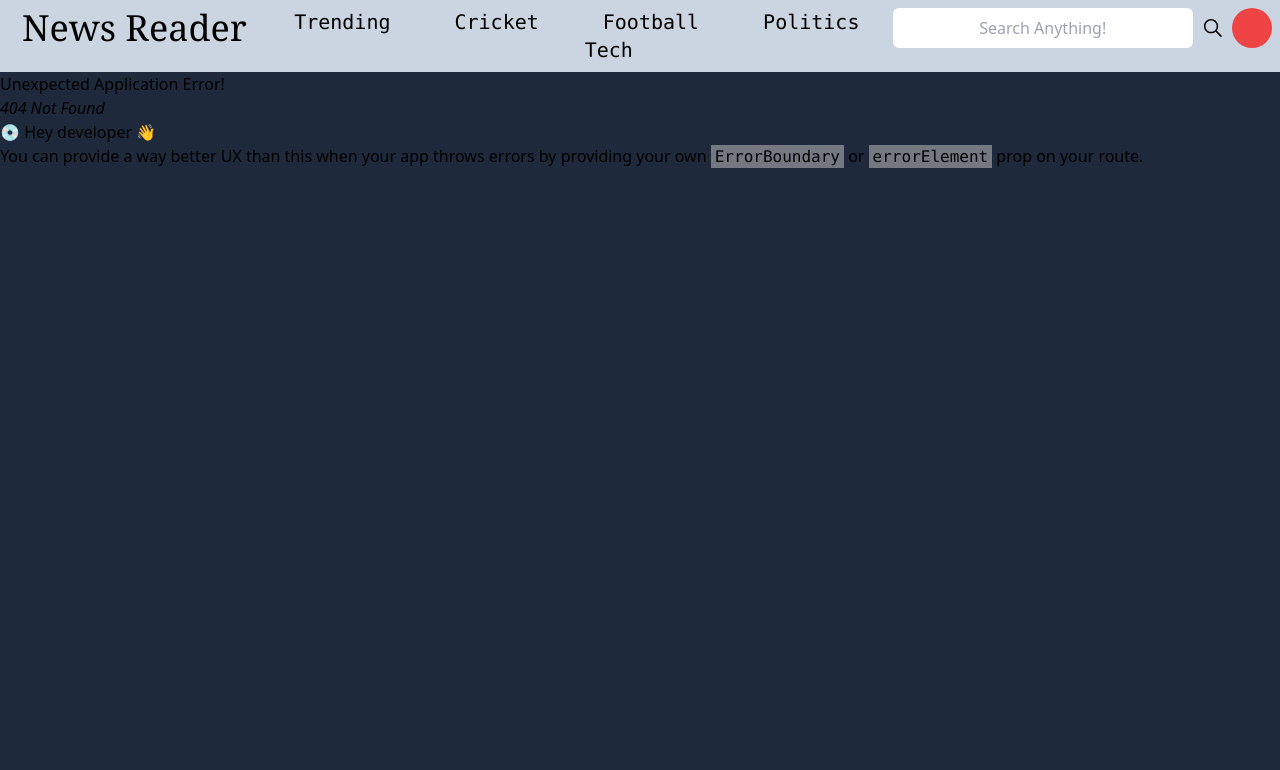
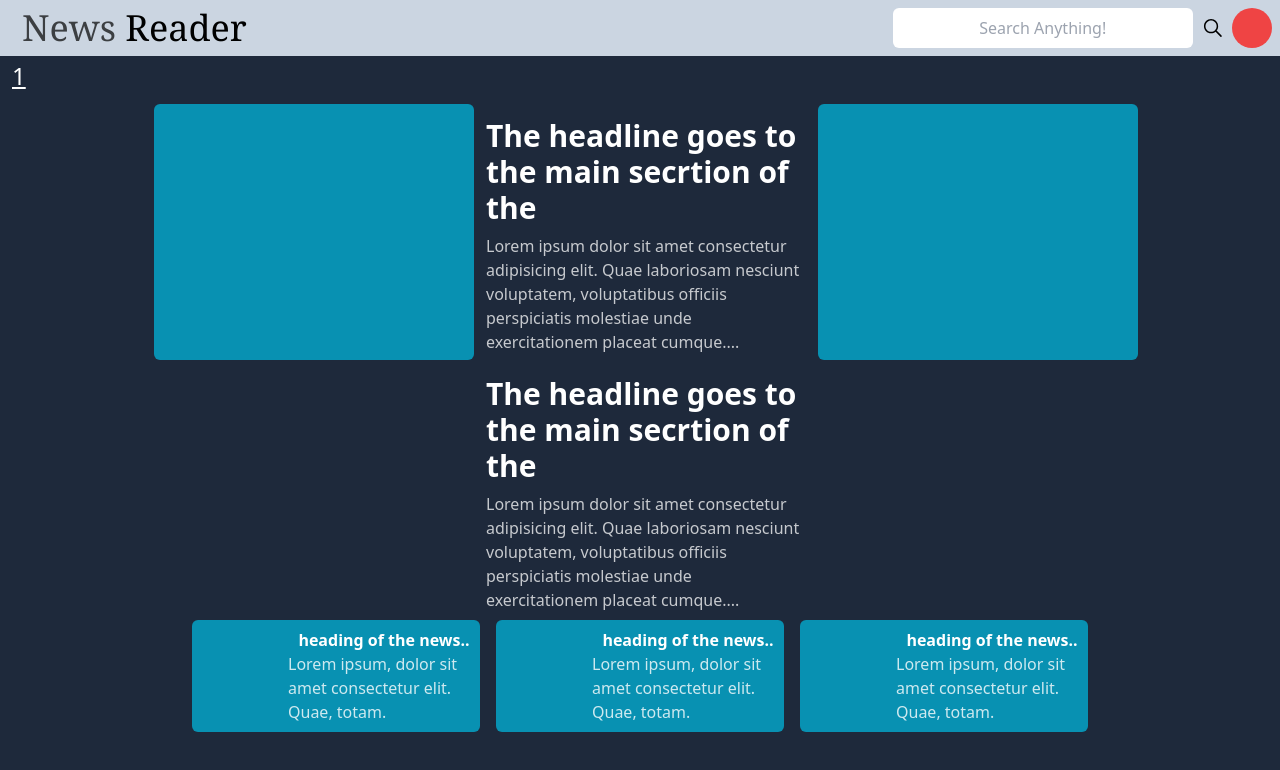
Before and after one commit to hasankhan10/news-reader, a React (Vite) app: page /1 in a window 1280 px wide. Before the commit this address had no page. Shown: the top 770 px of the page. Built offline with nearby package versions, Linux system fonts and the light colour scheme.

Commit message:
implementing page name according to routing

```diff
--- a/src/App.tsx
+++ b/src/App.tsx
@@ -8,6 +8,7 @@ import Football from "./pages/Football"
 import Politics from "./pages/Politics"
 import Tech from "./pages/Tech"
 import Trending from "./pages/Trending"
+import Search from "./pages/Search"
 const router = createBrowserRouter([
   {
     path:"/",
@@ -40,6 +41,10 @@ const router = createBrowserRouter([
   {
     path:"/trending",
     element:<Trending />
+  },
+  {
+    path:"/:search",
+    element:<Search />
   }
 ])
 
--- a/src/components/Layout.tsx
+++ b/src/components/Layout.tsx
@@ -1,10 +1,10 @@
 import Newscomponent from "./Newscomponent"
 
-function Layout() {
+function Layout({name}) {
   return (
     <div className=" w-full h-fit">
         <div className="sectionheading w-full h-fit ">
-            <p className=" text-2xl px-3 py-1 underline w-full text-white">Topic news</p>
+            <p className=" text-2xl px-3 py-1 underline w-full text-white">{name}</p>
             <div className=" w-full h-fit flex flex-wrap justify-center items-center">
                 <div className="image w-80 h-64 bg-cyan-600 my-2 ml-3 rounded-md"></div>
                 <div className="describtion ">
--- a/src/components/Navbar.tsx
+++ b/src/components/Navbar.tsx
@@ -1,9 +1,8 @@
-/* eslint-disable @typescript-eslint/no-unused-vars */
 
+import { NavLink } from "react-router-dom";
 import { useState } from "react";
 import { IoIosSearch } from "react-icons/io";
 import Profile from "./Profile";
-import { NavLink } from "react-router-dom";
 function Navbar() {
   const [profile,setProfile] = useState<boolean>(false)
   const [value,setValue] = useState<string>()
@@ -17,14 +16,10 @@ function Navbar() {
   return (
     <div className="navbar w-full h-full flex flex-col sm:flex-row">
         <div className="logo sm:h-full h-16 sm:w-1/5 w-full flex justify-center items-center">
-            <h1 className=" sm:text-4xl text-2xl font-serif">News Reader</h1>
+            <a href="/"><h1 className=" sm:text-4xl text-2xl font-serif"><span className=" opacity-70">News</span> Reader</h1></a>
         </div>
         <div className="tags sm:h-full h-auto w-full sm:w-3/6 flex flex-wrap justify-center items-center sm:space-x-16 space-x-7 sm:text-xl text-sm py-2 sm:py-0 font-mono">
-            <a href="" className=" hover:scale-105 hover:font-bold">Trending</a>
-            <a href="" className=" hover:scale-105 hover:font-bold">Cricket</a>
-            <a href="" className=" hover:scale-105 hover:font-bold">Football</a>
-            <a href="" className=" hover:scale-105 hover:font-bold">Politics</a>
-            <a href="" className=" hover:scale-105 hover:font-bold">Tech</a>
+            {/* <NavLink to={"/trending"}>Trending</NavLink> */}
         </div>
         <div className="search sm:h-full h-16 sm:w-[30%] w-full flex justify-center items-center gap-2 py-2 sm:py-0">
 
--- a/src/pages/Cricket.tsx
+++ b/src/pages/Cricket.tsx
@@ -1,10 +1,9 @@
-/* eslint-disable @typescript-eslint/no-unused-vars */
+
 import Layout from "@/components/Layout"
 function Cricket() {
-  const pageName = "Cricket";
   return (
     <div className="cricket w-full h-fit">
-      <Layout />
+      <Layout name="Cricket"/>
     </div>
   )
 }
--- a/src/pages/Football.tsx
+++ b/src/pages/Football.tsx
@@ -1,10 +1,9 @@
 /* eslint-disable @typescript-eslint/no-unused-vars */
 import Layout from "@/components/Layout"
 function Football() {
-  const pageName = "Football";
   return (
     <div className="football w-full h-fit">
-      <Layout />
+      <Layout name="Football"/>
     </div>
   )
 }
--- a/src/pages/Login.tsx
+++ b/src/pages/Login.tsx
@@ -1,7 +1,7 @@
 
 function Login() {
   return (
-    <div className="login w-full h-screen flex justify-center items-center bg-gray-600">
+    <div className="login w-full h-fit py-10 flex justify-center items-center">
         <div className=" w-[350px] h-[400px] bg-gray-100 rounded-md flex flex-col gap-4">
             <div className="upper w-full h-1/4 flex justify-center items-center gap-1 flex-col mt-4">
                 <h1 className=" text-3xl font-semibold">Welcome back</h1>
--- a/src/pages/News.tsx
+++ b/src/pages/News.tsx
@@ -1,11 +1,10 @@
 import Layout from "@/components/Layout"
-
 function News() {
   return (
     <div className=" w-full h-fit">
 
         <div className="allnews w-full h-fit">
-            <Layout />
+            <Layout name="home"/>
         </div>
     </div>
   )
--- a/src/pages/Politics.tsx
+++ b/src/pages/Politics.tsx
@@ -1,10 +1,9 @@
 /* eslint-disable @typescript-eslint/no-unused-vars */
 import Layout from "@/components/Layout"
 function Politics() {
-  const pageName = "Politics";
   return (
     <div className="politics w-full h-fit">
-      <Layout />
+      <Layout name="Politics"/>
     </div>
   )
 }
--- a/src/pages/Search.tsx
+++ b/src/pages/Search.tsx
@@ -1,7 +1,12 @@
+import Layout from "@/components/Layout"
+import { useParams } from "react-router"
+function Search() {
+  const pageName = useParams()
 
-function Search() {
   return (
-    <div>Search</div>
+    <div className="football w-full h-fit">
+      <Layout name={pageName.search}/>
+    </div>
   )
 }
 
--- a/src/pages/Signup.tsx
+++ b/src/pages/Signup.tsx
@@ -1,7 +1,7 @@
 
 function Signup() {
   return (
-    <div className="signup w-full h-screen flex justify-center items-center bg-gray-600">
+    <div className="signup w-full h-fit py-10 flex justify-center items-center">
         <div className=" w-[350px] h-[400px] bg-gray-100 rounded-md">
             <div className="upper w-full h-1/4 flex justify-center items-center gap-2 flex-col">
                 <h1 className=" text-3xl font-semibold">Create your Account</h1>
--- a/src/pages/Tech.tsx
+++ b/src/pages/Tech.tsx
@@ -1,10 +1,9 @@
 /* eslint-disable @typescript-eslint/no-unused-vars */
 import Layout from "@/components/Layout"
 function Tech() {
-  const pageName = "Tech";
   return (
     <div className="teech w-full h-fit">
-      <Layout />
+      <Layout name="Tech"/>
     </div>
   )
 }
--- a/src/pages/Trending.tsx
+++ b/src/pages/Trending.tsx
@@ -1,10 +1,9 @@
 /* eslint-disable @typescript-eslint/no-unused-vars */
 import Layout from "@/components/Layout"
 function Trending() {
-  const pageName = "Trending";
   return (
     <div className="trending w-full h-fit">
-      <Layout />
+      <Layout name="Trending"/>
     </div>
   )
 }
```
